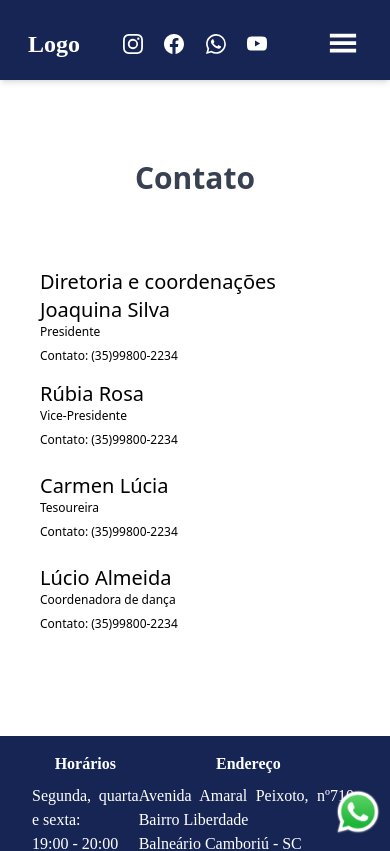
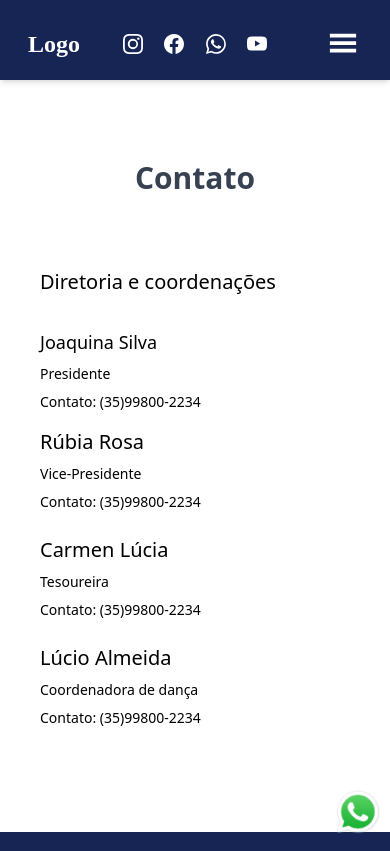
Before and after one commit to NataliaSRiber/dance_group_website_template, a Next.js app: page /Contact in a window 390 px wide. Shown: the top 851 px of the page. Built offline with nearby package versions, Linux system fonts and the light colour scheme.

Commit message:
feat: it modifies text size for mobile devices

```diff
--- a/src/pages/About.tsx
+++ b/src/pages/About.tsx
@@ -22,9 +22,9 @@ const AboutUs = () => {
             <p className='font-light text-xs md:text-xl'>Grupo de dança de Balneário Camboriú, Santa Catarina</p>
           </div>
           </div>
-          <div className='flex flex-col py-20 md:px-20 px-10'>
-            <h1 className='text-3xl md:text-5xl text-gray-700 font-semibold text-center pb-20'>Sobre nós</h1>
-            <p className='text-xl text-justify'>
+          <div className='flex flex-col md:px-20 md:py-20 mx-auto px-10 py-10'>
+            <h1 className='text-3xl md:text-5xl text-gray-700 font-semibold text-center md:pb-20 pb-10'>Sobre nós</h1>
+            <p className='md:text-xl text-md text-justify'>
                 Lorem ipsum dolor sit amet, consectetur adipiscing elit. Donec sollicitudin, velit a luctus vulputate, orci erat consectetur neque, quis dignissim erat ligula at lacus. Quisque nec purus nec augue tristique rutrum ac imperdiet mi. Nulla consectetur risus vel ante venenatis, eu fermentum lorem placerat. Nunc viverra lobortis mauris, id rhoncus elit rutrum quis. Praesent feugiat finibus enim, sed tempor tortor dictum in. Sed eros magna, pulvinar id mollis in, ornare ac nunc. Donec non sagittis felis. Fusce congue quam velit. Vivamus non elit risus. Duis ante nibh, porttitor in ipsum a, luctus dapibus lectus. Praesent facilisis, felis et viverra vehicula, metus turpis accumsan velit, ut sollicitudin risus mauris non nisl. Mauris mattis lobortis mauris ut varius. Lorem ipsum dolor sit amet, consectetur adipiscing elit. Praesent at vehicula est. Proin egestas, nisl eu semper aliquet, libero quam aliquam nunc, nec rhoncus mi nibh ut nunc.
 
                 Curabitur consectetur, erat eu euismod eleifend, mauris nibh feugiat eros, et dignissim lacus augue non ante. Suspendisse venenatis consectetur sem vel mattis. Nunc eget sapien vitae mauris vulputate volutpat quis sed erat. Pellentesque habitant morbi tristique senectus et netus et malesuada fames ac turpis egestas. Etiam sollicitudin leo neque, vel vulputate mi sagittis a. Cras eget sapien iaculis, egestas leo eget, suscipit risus. Aliquam auctor leo non imperdiet ullamcorper. Curabitur ac justo eget ex dictum vehicula. Ut tristique consequat magna ut convallis.
--- a/src/pages/Contact.tsx
+++ b/src/pages/Contact.tsx
@@ -35,26 +35,26 @@ const Contact = (props: any) => {
           </div>
         </div> */}
         <div className='pt-8 text-xl text-left'>
-          <h1 className='font-medium md:pb-8 text-md md:text-2xl'>Diretoria e coordenações</h1>
+          <h1 className='font-medium md:pb-8 text-xl md:text-2xl pb-8'>Diretoria e coordenações</h1>
           <div>
-            <p className='font-medium md:pb-2 text-md md:text-lg'>Joaquina Silva</p>
-            <p className='font-light text-xs md:text-lg pb-2'>Presidente</p>
-            <p className='font-light text-xs md:text-lg pb-4'>Contato: (35)99800-2234</p>
+            <p className='font-medium text-lg md:text-lg pb-2'>Joaquina Silva</p>
+            <p className='font-light text-sm md:text-lg pb-2'>Presidente</p>
+            <p className='font-light text-sm md:text-lg pb-4'>Contato: (35)99800-2234</p>
           </div>
           <div>
-            <p className='font-medium md:pb-2 text-md md:text-lg'>Rúbia Rosa</p>
-            <p className='font-light text-xs md:text-lg pb-2'>Vice-Presidente</p>
-            <p className='font-light text-xs md:text-lg pb-6'>Contato: (35)99800-2234</p>
+            <p className='font-medium pb-2 text-md md:text-lg'>Rúbia Rosa</p>
+            <p className='font-light text-sm md:text-lg pb-2'>Vice-Presidente</p>
+            <p className='font-light text-sm md:text-lg pb-6'>Contato: (35)99800-2234</p>
           </div>
           <div>
-            <p className='font-medium md:pb-2 text-md md:text-lg'>Carmen Lúcia</p>
-            <p className='font-light text-xs md:text-lg pb-2'>Tesoureira</p>
-            <p className='font-light text-xs md:text-lg pb-6'>Contato: (35)99800-2234</p>
+            <p className='font-medium pb-2 text-md md:text-lg'>Carmen Lúcia</p>
+            <p className='font-light text-sm md:text-lg pb-2'>Tesoureira</p>
+            <p className='font-light text-sm md:text-lg pb-6'>Contato: (35)99800-2234</p>
           </div>
           <div>
-            <p className='font-medium md:pb-2 text-md md:text-lg'>Lúcio Almeida</p>
-            <p className='font-light text-xs md:text-lg pb-2'>Coordenadora de dança</p>
-            <p className='font-light text-xs md:text-lg pb-6'>Contato: (35)99800-2234</p>
+            <p className='font-medium pb-2 text-md md:text-lg'>Lúcio Almeida</p>
+            <p className='font-light text-sm md:text-lg pb-2'>Coordenadora de dança</p>
+            <p className='font-light text-sm md:text-lg pb-6'>Contato: (35)99800-2234</p>
           </div>
         </div>
       </section>
--- a/src/pages/OurPhotos.tsx
+++ b/src/pages/OurPhotos.tsx
@@ -34,7 +34,6 @@ const PrevBtn = (props: any) => {
 
 const OurPhotos = () => {
   const settings = {
-    dots: true,
     infinite: true,
     slidesToShow: 3,
     slidesToScroll: 3,
@@ -60,7 +59,6 @@ const OurPhotos = () => {
           slidesToShow: 2,
           slidesToScroll: 2,
           initialSlide: 1,
-          dots: true,
         }
       },
       {
@@ -68,7 +66,6 @@ const OurPhotos = () => {
         settings: {
           slidesToShow: 1,
           slidesToScroll: 1,
-          dots: true,
         }
       }
     ]
@@ -76,7 +73,7 @@ const OurPhotos = () => {
     return (
       <>
         <Nav />
-        <h1 className='text-3xl md:text-5xl text-gray-700 font-semibold text-center py-20'>Veja nossa galeria de fotos</h1>
+        <h1 className='text-3xl md:text-5xl text-gray-700 font-semibold text-center md:py-20 py-10 md:px-20 px-10'>Galeria de fotos</h1>
         <div>
           <Slider {...settings} className={`${styles["slick-slider"]}`}>
             <div>
@@ -206,7 +203,7 @@ const OurPhotos = () => {
                 />
             </div>
           </Slider>
-        <Slider {...settings} className={`${styles["slick-slider"]} pt-20`}>
+          <Slider {...settings} className={`${styles["slick-slider"]} md:pt-20 pt-10`}>
             <div>
               <Image
                   className='w-{100}'
--- a/src/pages/OurYoutubeVideos.tsx
+++ b/src/pages/OurYoutubeVideos.tsx
@@ -10,8 +10,8 @@ const OurYoutubeVideos = () => {
       <>
       <Nav/>
         <section className='md:h-full flex items-center text-gray-600'>
-          <div className='container px-5 py-20 mx-auto'>
-            <div className='text-center mb-12'>
+          <div className='container md:px-20 md:py-20 mx-auto px-10 py-10'>
+            <div className='text-center md:pb-20 pb-10'>
               {/* <h5 className='text-base mb:text-lg text-blue-700 mb-1'>See Our recent videos</h5> */}
               <h1 className='text-3xl md:text-5xl text-gray-700 font-semibold'>Assista algumas de nossas apresentações</h1>
             </div>
```
Lines whose indentation alone changed are shown as unchanged.
